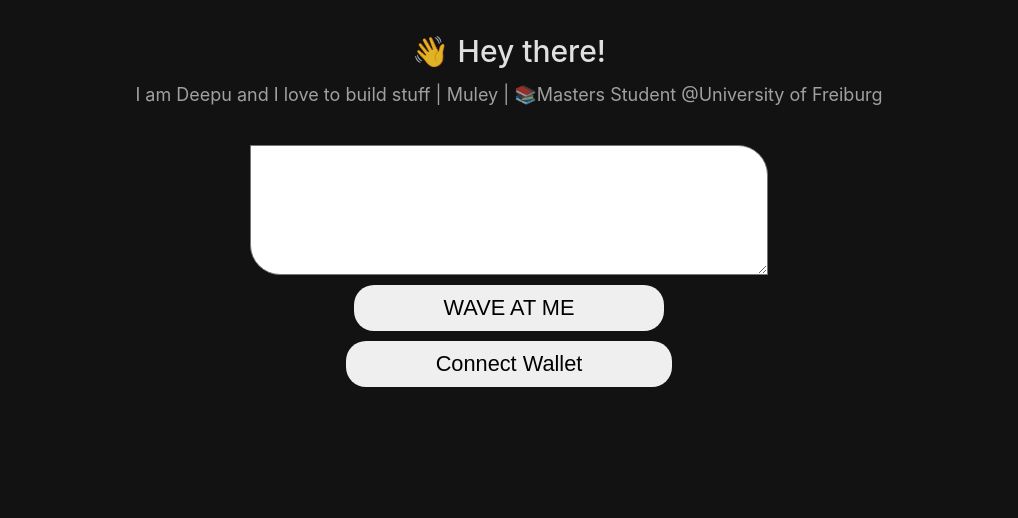
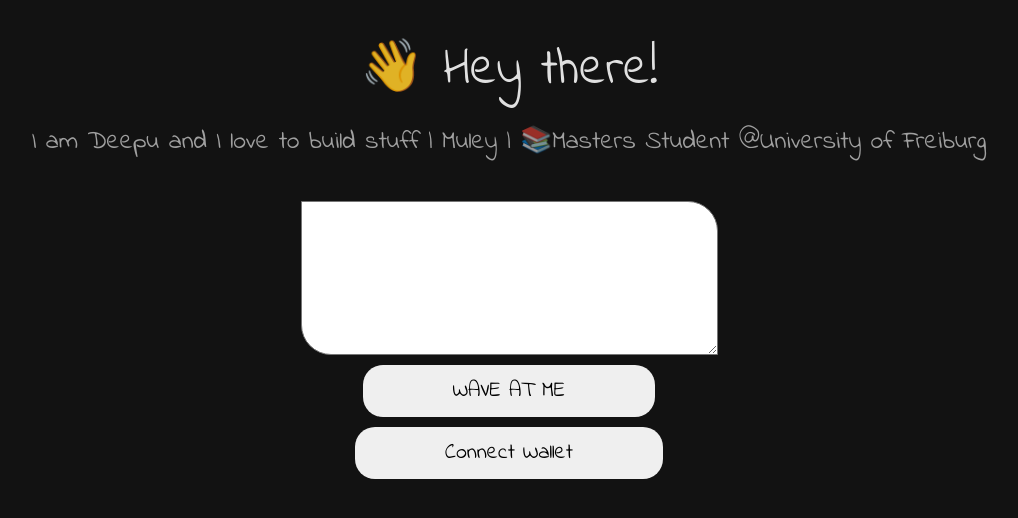
Before and after one commit to deepukr007/wave-portal-web3, a React (Create React App) app: page / in a window 1280 px wide. Shown: the top 518 px of the page, without its empty margins (131-1149 px from the left). Built offline with nearby package versions, Linux system fonts and the light colour scheme.

Commit message:
better ui

```diff
--- a/src/App.css
+++ b/src/App.css
@@ -1,10 +1,15 @@
+@import url('https://fonts.googleapis.com/css2?family=Indie+Flower&display=swap');
 
+*
+{
+  font-family:'Indie Flower', cursive;
+
+}
 .App{
   display: flex;
   justify-content: center;
   flex-direction: column;
   padding:20px;
-  font-family: -apple-system, BlinkMacSystemFont, 'Segoe UI', Roboto, Oxygen, Ubuntu, Cantarell, 'Open Sans', 'Helvetica Neue', sans-serif;
   align-items: center;
   background-color: #121212 ;
 
@@ -14,7 +19,7 @@
 .App-header {
   display: flex;
   justify-content: center;
-  font-size: 30px;
+  font-size: 4vw;
   font-weight: 500;
   color: rgba(256,256,256,0.87);
   padding:5px;
@@ -22,7 +27,7 @@
 
 .tagLine
 {
-  font-size: 18px;
+  font-size: 2vw;
   text-align: center;
   font-weight: 400;
   margin-bottom:20px;
@@ -52,7 +57,7 @@
 .inputDiv{
   display: flex;
   margin:10px;
-  width: 70vw;
+  width: max(90vw);
   margin-bottom:10px;
   justify-content: center;
 
```
